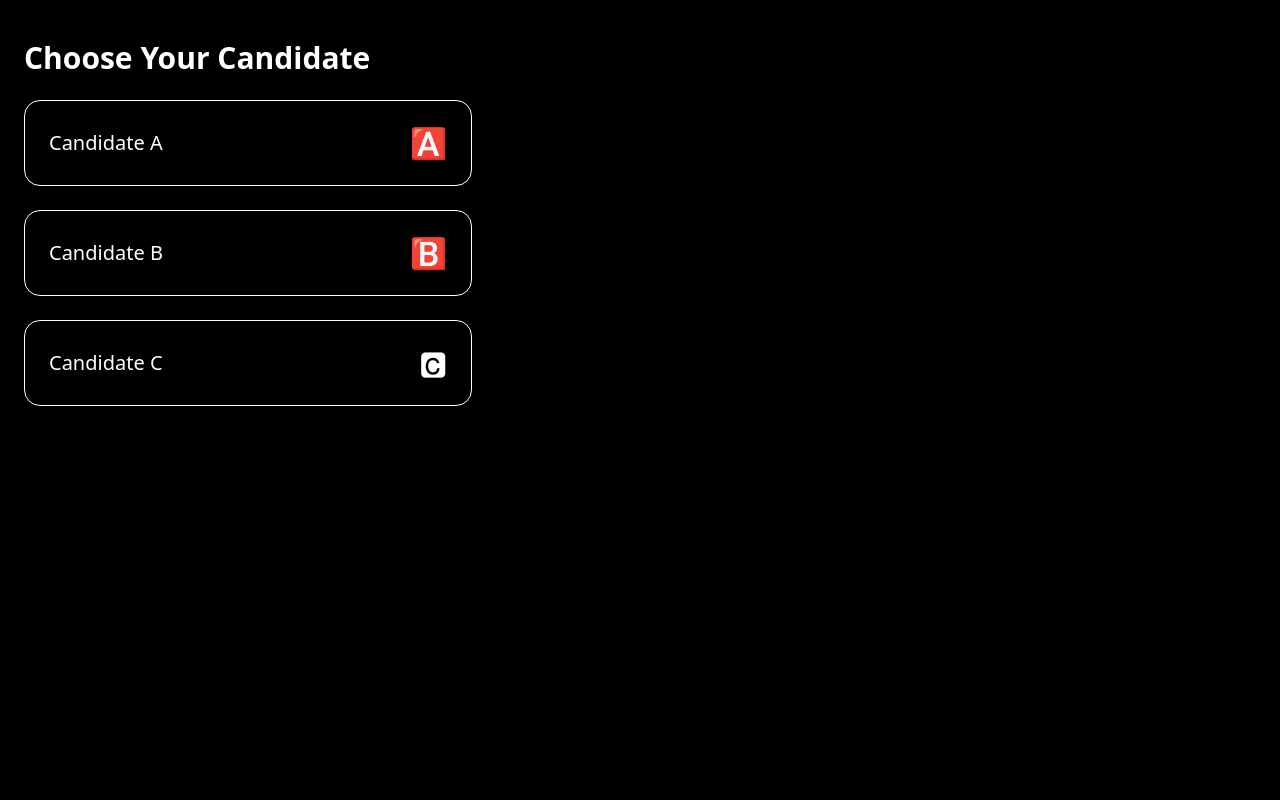
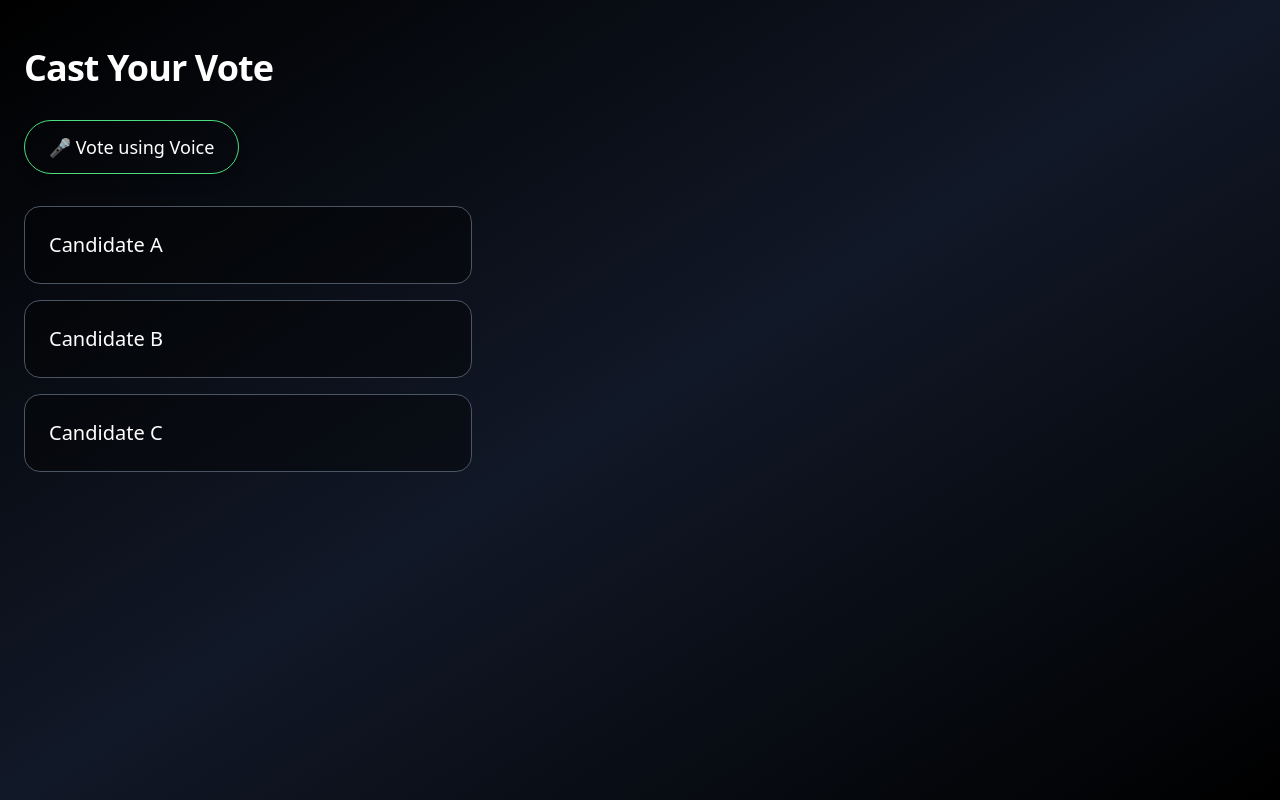
Before and after one commit to ByteQuest-2025/GFGBQ-Team-vibe123, a React app in the folder frontend/: page /vote in a window 1280 px wide. Built offline with nearby package versions, Linux system fonts and the light colour scheme; the HTML template or start-up script is replaced by a standard one.

Commit message:
Enhance frontend UI with modern styling and accessibility-focused design

```diff
--- a/frontend/src/index.css
+++ b/frontend/src/index.css
@@ -6,3 +6,11 @@
 body {
   @apply bg-black text-white;
 }
+
+/* ============================= */
+/* High Contrast Accessibility  */
+/* ============================= */
+
+* {
+  scroll-behavior: smooth;
+}
--- a/frontend/src/pages/Home.jsx
+++ b/frontend/src/pages/Home.jsx
@@ -8,37 +8,43 @@ export default function Home() {
 
   return (
     <main
-      className={`min-h-screen flex flex-col justify-center items-center px-6 ${
-        highContrast ? "bg-white text-black" : "bg-black text-white"
+      className={`min-h-screen flex flex-col justify-center items-center px-6 transition-all duration-300 ${
+        highContrast ? "bg-white text-black" : "bg-gradient-to-br from-black via-gray-900 to-black text-white"
       }`}
     >
-      <h1 className="text-4xl font-bold mb-4" tabIndex="0">
+      <h1
+        className="text-5xl font-extrabold mb-4 text-center tracking-tight"
+        tabIndex="0"
+      >
         Accessible Voting for Everyone
       </h1>
 
-      <p className="text-lg text-center max-w-xl mb-6" tabIndex="0">
-        Vote independently using voice commands, keyboard navigation,
-        and screen-reader friendly design.
+      <p
+        className="text-lg text-gray-300 mb-10 text-center max-w-2xl leading-relaxed"
+        tabIndex="0"
+      >
+        An inclusive voting platform designed to empower specially abled citizens
+        to vote independently and securely.
       </p>
 
-      <div className="flex flex-col gap-4 w-full max-w-sm">
+      <div className="flex flex-col gap-5 w-full max-w-sm">
         <button
           onClick={() => navigate("/vote")}
-          className="bg-green-500 text-black py-3 rounded-xl text-lg font-semibold focus:ring-4 focus:ring-yellow-400"
+          className="py-4 rounded-2xl text-lg font-semibold bg-green-500 hover:bg-green-400 transition shadow-lg"
         >
           Start Voting
         </button>
 
         <button
-          className="border py-3 rounded-xl text-lg focus:ring-4 focus:ring-yellow-400"
-          aria-label="Voice voting is available on the voting page"
+          onClick={() => navigate("/vote")}
+          className="py-4 rounded-2xl text-lg border border-gray-500 hover:border-white transition backdrop-blur"
         >
-          Enable Voice Mode
+          🎤 Enable Voice Mode
         </button>
 
         <button
           onClick={() => setHighContrast(!highContrast)}
-          className="border py-3 rounded-xl text-lg focus:ring-4 focus:ring-yellow-400"
+          className="py-4 rounded-2xl text-lg border border-gray-500 hover:border-white transition"
         >
           High Contrast Mode
         </button>
--- a/frontend/src/pages/Vote.jsx
+++ b/frontend/src/pages/Vote.jsx
@@ -1,40 +1,88 @@
 import { useState } from "react";
-import { useNavigate } from "react-router-dom";
 
 const candidates = [
-  { id: 1, name: "Candidate A", symbol: "🅰️" },
-  { id: 2, name: "Candidate B", symbol: "🅱️" },
-  { id: 3, name: "Candidate C", symbol: "🅲" }
+  { id: 1, name: "Candidate A" },
+  { id: 2, name: "Candidate B" },
+  { id: 3, name: "Candidate C" }
 ];
 
 export default function Vote() {
   const [selected, setSelected] = useState(null);
-  const navigate = useNavigate();
+  const [message, setMessage] = useState("");
+  const [listening, setListening] = useState(false);
 
   const castVote = (name) => {
     setSelected(name);
-    setTimeout(() => navigate("/confirm"), 800);
+    setMessage(`Your vote for ${name} has been securely recorded.`);
+  };
+
+  const startVoiceVoting = () => {
+    const SpeechRecognition =
+      window.SpeechRecognition || window.webkitSpeechRecognition;
+
+    if (!SpeechRecognition) {
+      alert("Voice recognition not supported in this browser");
+      return;
+    }
+
+    const recognition = new SpeechRecognition();
+    recognition.lang = "en-US";
+    recognition.start();
+    setListening(true);
+
+    recognition.onresult = (event) => {
+      const transcript = event.results[0][0].transcript.toLowerCase();
+      setListening(false);
+
+      candidates.forEach((c) => {
+        if (transcript.includes(c.name.toLowerCase())) {
+          castVote(c.name);
+        }
+      });
+    };
+
+    recognition.onerror = () => {
+      setListening(false);
+    };
   };
 
   return (
-    <main className="min-h-screen px-6 py-10 bg-black text-white">
-      <h2 className="text-3xl font-bold mb-6" tabIndex="0">
-        Choose Your Candidate
+    <main className="min-h-screen px-6 py-12 bg-gradient-to-br from-black via-gray-900 to-black text-white">
+      <h2 className="text-4xl font-bold mb-8 tracking-tight" tabIndex="0">
+        Cast Your Vote
       </h2>
 
-      <div className="grid gap-6 max-w-md">
+      <button
+        onClick={startVoiceVoting}
+        className="mb-8 px-6 py-3 rounded-full border border-green-400 text-lg hover:bg-green-500 hover:text-black transition shadow-lg"
+        aria-label="Vote using voice"
+      >
+        🎤 Vote using Voice {listening && "(Listening...)"}
+      </button>
+
+      <div className="grid gap-4 max-w-md">
         {candidates.map((c) => (
           <button
             key={c.id}
             onClick={() => castVote(c.name)}
-            className="border border-white p-6 rounded-2xl text-xl flex justify-between items-center focus:ring-4 focus:ring-yellow-400"
+            className={`p-6 rounded-2xl text-xl border transition-all duration-300 flex justify-between items-center
+              ${
+                selected === c.name
+                  ? "bg-green-500 text-black scale-105 shadow-2xl"
+                  : "bg-black/40 border-gray-600 hover:border-white hover:scale-105"
+              }`}
             aria-label={`Vote for ${c.name}`}
           >
-            <span>{c.name}</span>
-            <span className="text-3xl">{c.symbol}</span>
+            {c.name}
           </button>
         ))}
       </div>
+
+      {message && (
+        <p className="mt-8 text-green-400 text-lg font-semibold animate-pulse" tabIndex="0">
+          {message}
+        </p>
+      )}
     </main>
   );
 }
```
